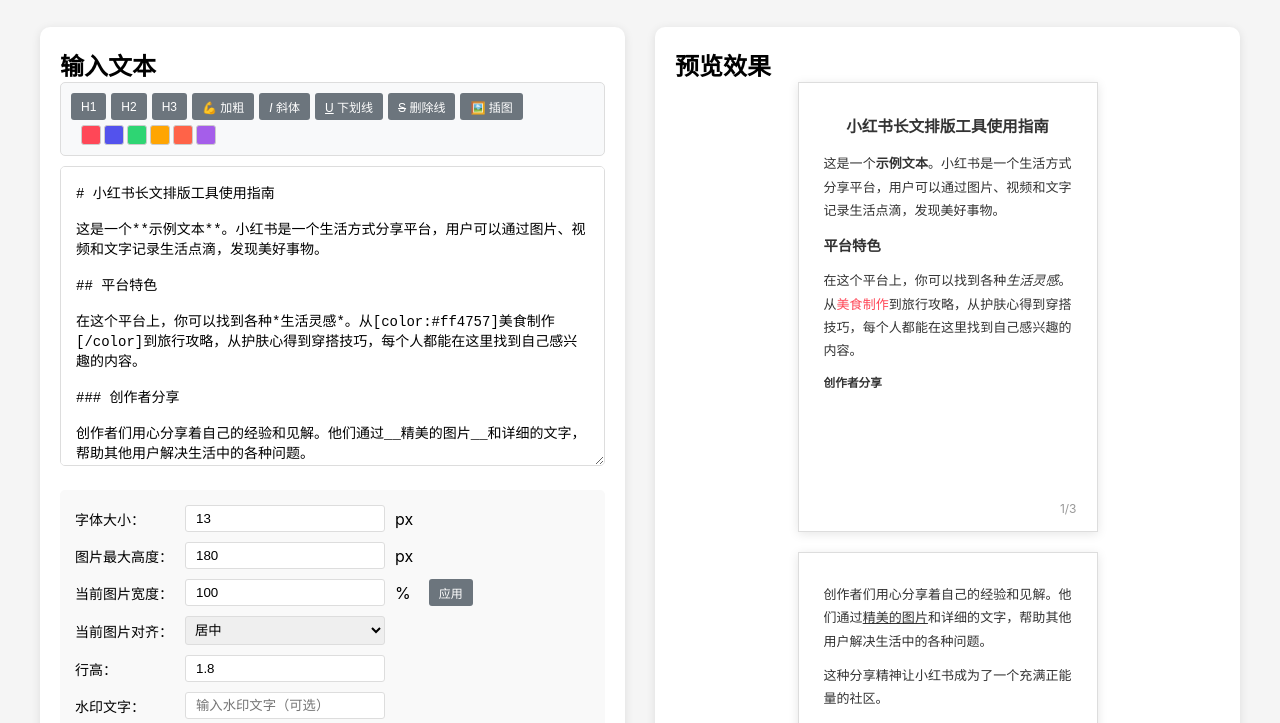
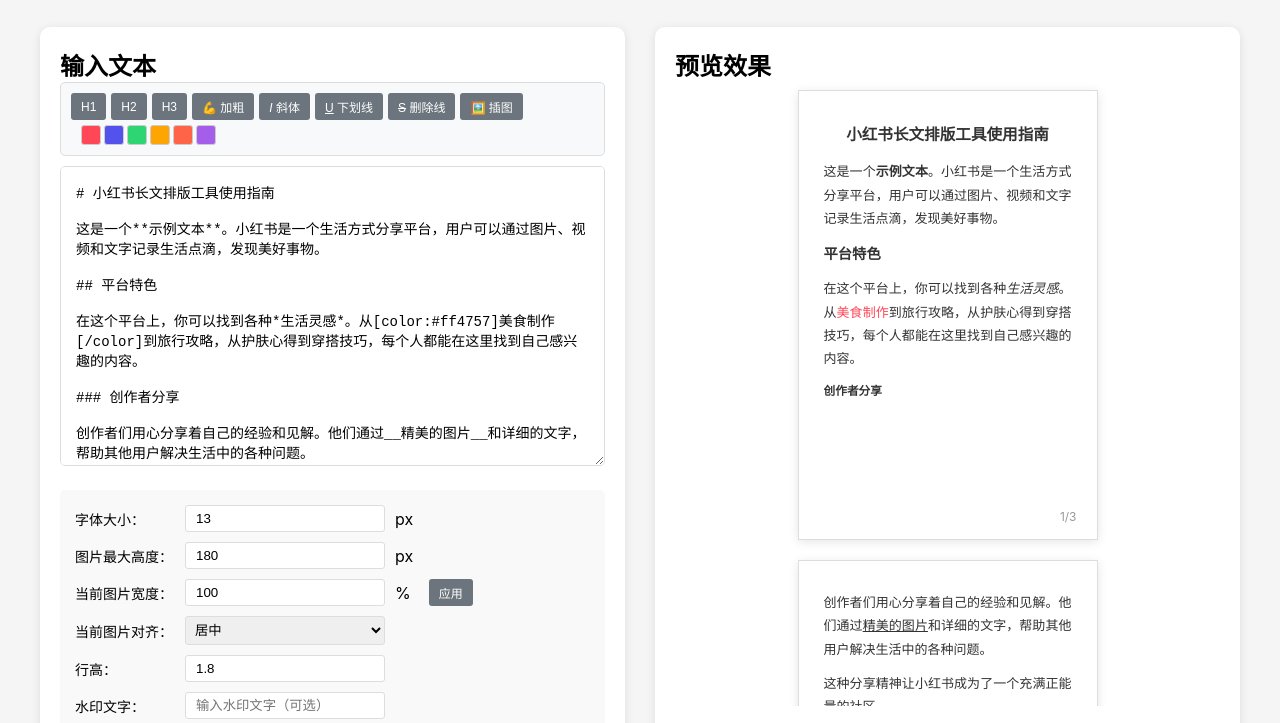
Before and after one commit to NowhereMan-in-Galaxy/xiaohongshu-text-layout, a plain HTML site: page index.html in a window 1280 px wide. Shown: the part 69-792 px from the top of the page. Drawn offline with nearby package versions, Linux system fonts and the light colour scheme.

Commit message:
fix(ui): enlarge preview pane and make it scrollable for easier image dragging

```diff
--- a/index.html
+++ b/index.html
@@ -49,6 +49,10 @@
             padding: 20px;
             border-radius: 10px;
             box-shadow: 0 2px 10px rgba(0, 0, 0, 0.1);
+            position: sticky;
+            top: 20px;
+            max-height: calc(100vh - 40px);
+            overflow: hidden;
         }
 
         textarea {
@@ -96,6 +100,11 @@
             flex-wrap: wrap;
             gap: 20px;
             justify-content: center;
+            min-height: 70vh;
+            max-height: 78vh;
+            overflow-y: auto;
+            padding: 8px;
+            align-content: flex-start;
         }
 
         .page-preview {
```
